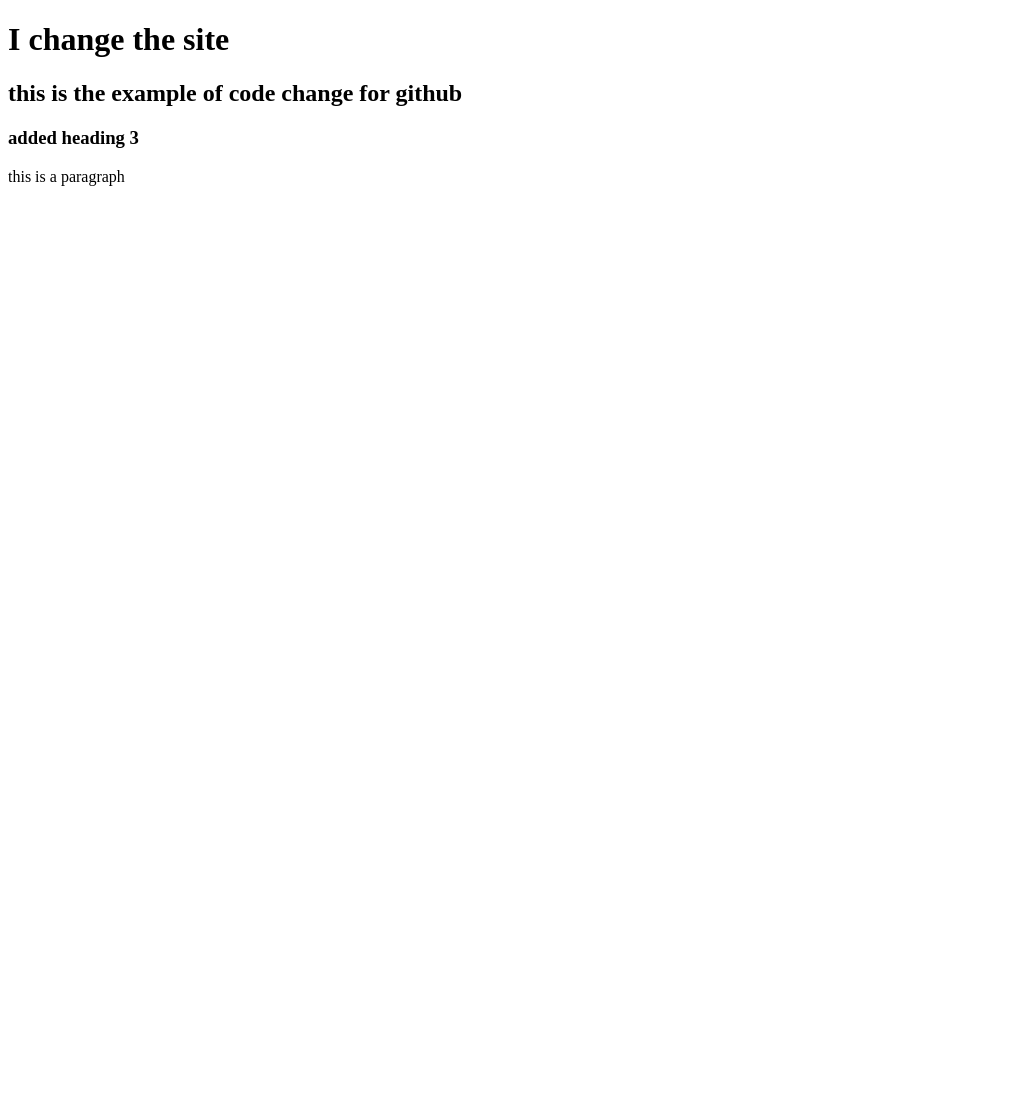
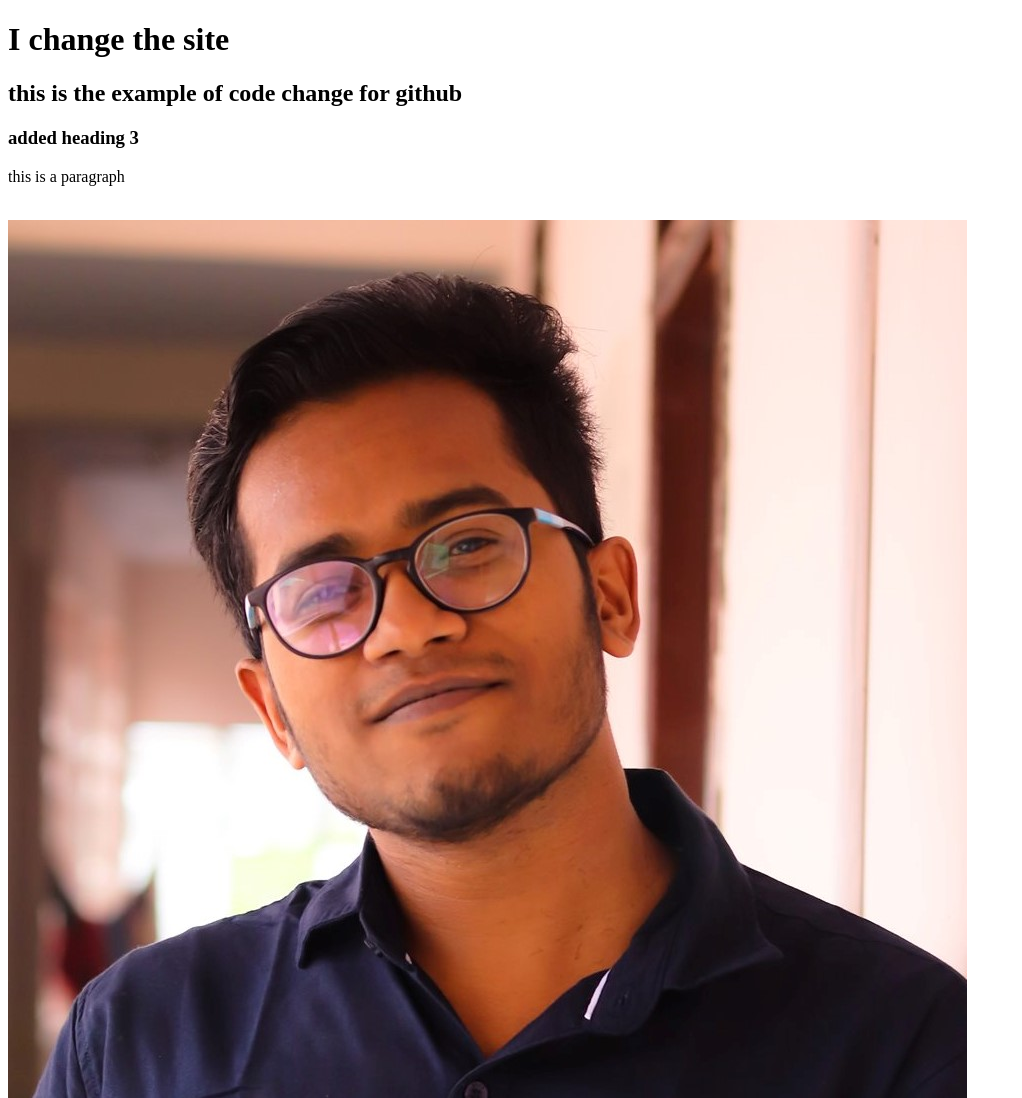
Before and after one commit to siambd/first-website, a plain HTML site: page index.html in a window 1280 px wide. Shown: the whole page, without its empty margins (0-1022 px from the left). Before the commit the page ends 800 px from the top, so only its background shows below. Drawn offline with Linux system fonts and the light colour scheme.

Commit message:
image added

```diff
--- a/index.html
+++ b/index.html
@@ -10,6 +10,7 @@
     <H1>I change the site </H1>
     <h2>this is the example of code change for github</h2>
     <h3>added heading 3</h3>
-    <p>this is a paragraph</p>
+    <p>this is a paragraph</p> <br>
+    <img src="image/photo-2.jpg" alt="">
 </body>
 </html>
```
Also changed, not shown: image/css-logo.png (added), image/photo-2.jpg (added), image/photo1.jpg (added), image/s-logo.png (added).
